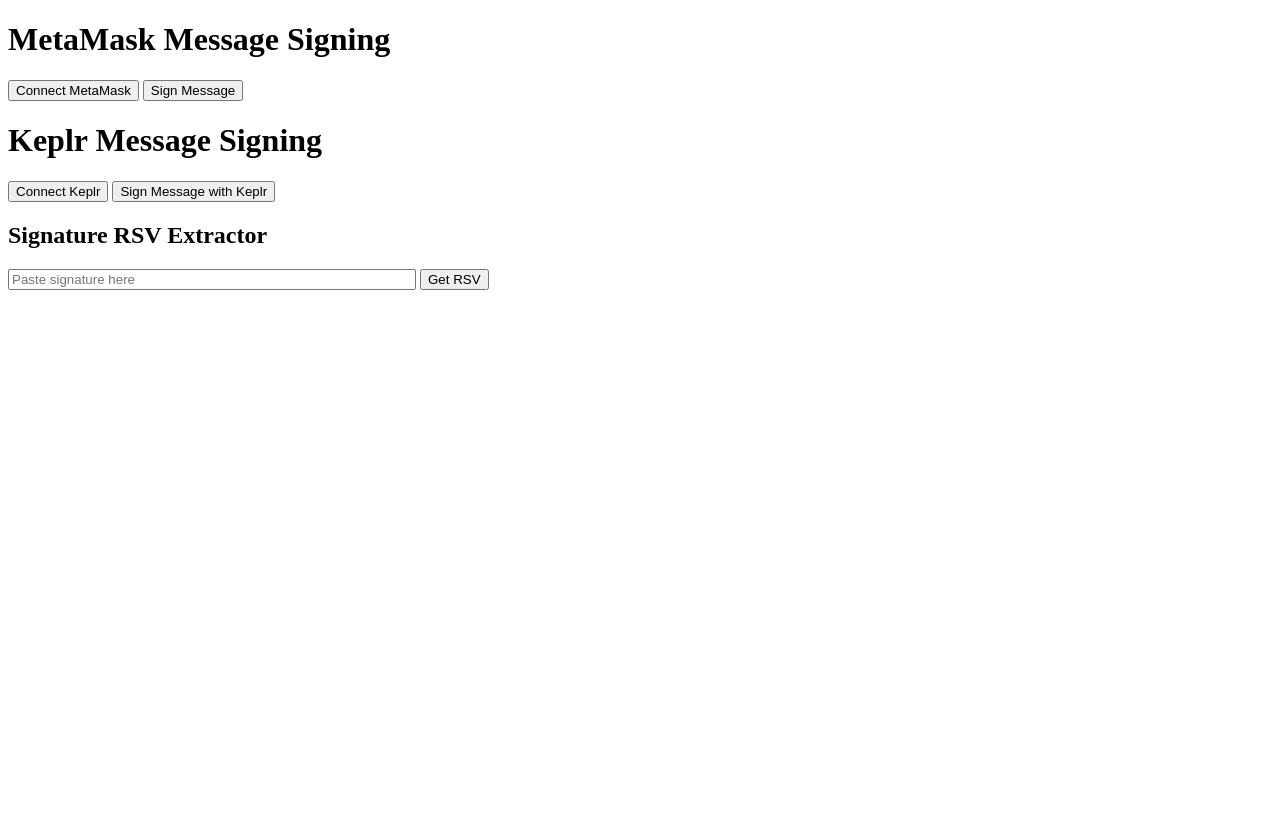
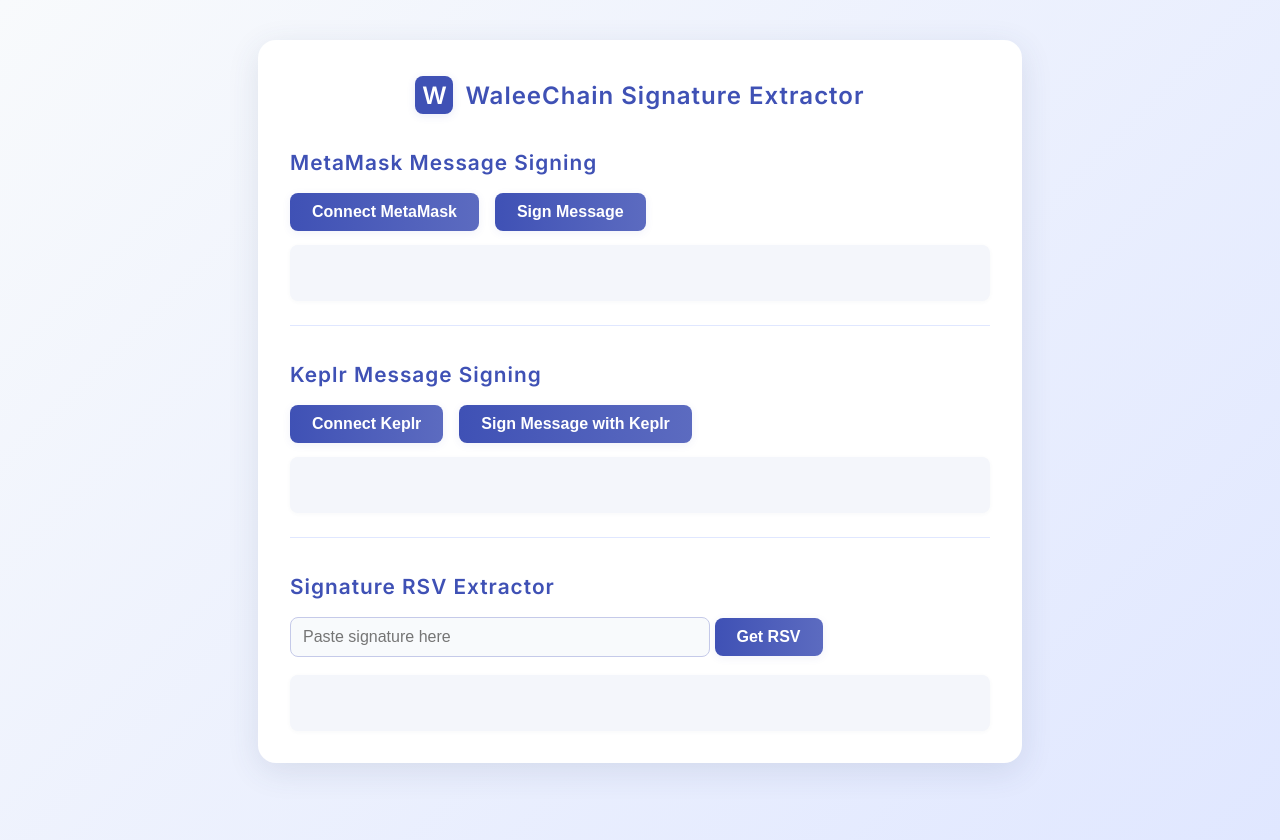
Before and after one commit to asadalisiyal/message-sign-off-chain, a website: page public/index.html in a window 1280 px wide. Before the commit the page ends 800 px from the top, so only its background shows below. Drawn offline with Linux system fonts and the light colour scheme.

Commit message:
refined UI

```diff
--- a/public/index.html
+++ b/public/index.html
@@ -4,25 +4,198 @@
 <head>
   <meta charset="UTF-8" />
   <meta name="viewport" content="width=device-width, initial-scale=1.0" />
-  <title>MetaMask Sign</title>
+  <title>Wallet Signature Demo</title>
   <script src="https://cdn.jsdelivr.net/npm/ethers@5.7.2/dist/ethers.umd.min.js"></script>
+  <link href="https://fonts.googleapis.com/css?family=Inter:400,600&display=swap" rel="stylesheet">
+  <style>
+    body {
+      font-family: 'Inter', Arial, sans-serif;
+      background: linear-gradient(135deg, #f8fafc 0%, #e0e7ff 100%);
+      margin: 0;
+      padding: 0;
+      min-height: 100vh;
+      color: #22223b;
+    }
+
+    .container {
+      max-width: 700px;
+      margin: 40px auto;
+      background: #fff;
+      border-radius: 18px;
+      box-shadow: 0 8px 32px rgba(60, 72, 107, 0.12);
+      padding: 36px 32px 32px 32px;
+    }
+
+    h1,
+    h2 {
+      font-weight: 600;
+      color: #3f51b5;
+      margin-bottom: 18px;
+      letter-spacing: 1px;
+    }
+
+    h2 {
+      margin-top: 36px;
+      font-size: 1.3em;
+    }
+
+    .section {
+      margin-bottom: 32px;
+      padding-bottom: 24px;
+      border-bottom: 1px solid #e0e7ff;
+    }
+
+    .section:last-child {
+      border-bottom: none;
+      margin-bottom: 0;
+      padding-bottom: 0;
+    }
+
+    .btn-group {
+      display: flex;
+      gap: 16px;
+      margin-bottom: 14px;
+    }
+
+    button {
+      background: linear-gradient(90deg, #3f51b5 0%, #5c6bc0 100%);
+      color: #fff;
+      border: none;
+      border-radius: 8px;
+      padding: 10px 22px;
+      font-size: 1em;
+      font-weight: 600;
+      cursor: pointer;
+      transition: background 0.2s;
+      box-shadow: 0 2px 8px rgba(63, 81, 181, 0.08);
+    }
+
+    button:hover {
+      background: linear-gradient(90deg, #283593 0%, #3f51b5 100%);
+    }
+
+    .output {
+      background: #f4f6fb;
+      border-radius: 8px;
+      padding: 14px 18px;
+      margin-top: 8px;
+      font-size: 0.98em;
+      color: #22223b;
+      word-break: break-all;
+      min-height: 28px;
+      box-shadow: 0 1px 4px rgba(60, 72, 107, 0.04);
+    }
+
+    input[type="text"] {
+      width: 100%;
+      max-width: 420px;
+      padding: 10px 12px;
+      border: 1px solid #c5cae9;
+      border-radius: 8px;
+      font-size: 1em;
+      margin-bottom: 10px;
+      background: #f8fafc;
+      transition: border 0.2s;
+      box-sizing: border-box;
+    }
+
+    input[type="text"]:focus {
+      border: 1.5px solid #3f51b5;
+      outline: none;
+      background: #fff;
+    }
+
+    @media (max-width: 800px) {
+      .container {
+        max-width: 98vw;
+        padding: 18px 8vw;
+      }
+    }
+
+    @media (max-width: 500px) {
+      .container {
+        padding: 12px 2vw;
+      }
+
+      button,
+      input[type="text"] {
+        font-size: 0.98em;
+        padding: 8px 10px;
+      }
+    }
+
+    .brand {
+      display: flex;
+      align-items: center;
+      gap: 12px;
+      margin-bottom: 28px;
+    }
+
+    .brand-logo {
+      width: 38px;
+      height: 38px;
+      border-radius: 8px;
+      background: #3f51b5;
+      display: flex;
+      align-items: center;
+      justify-content: center;
+      color: #fff;
+      font-size: 1.5em;
+      font-weight: 700;
+      box-shadow: 0 2px 8px rgba(63, 81, 181, 0.12);
+    }
+
+    .brand-title {
+      font-size: 1.3em;
+      font-weight: 700;
+      color: #3f51b5;
+      letter-spacing: 1px;
+    }
+
+    .label {
+      font-size: 1em;
+      font-weight: 500;
+      color: #22223b;
+      margin-bottom: 6px;
+      display: block;
+    }
+  </style>
 </head>
 
 <body>
-  <h1>MetaMask Message Signing</h1>
+  <div class="container">
+    <div class="brand" style="justify-content: center; text-align: center;">
+      <div class="brand-logo">W</div>
+      <div class="brand-title" style="font-size:1.5em; font-weight:700; color:#3f51b5; letter-spacing:1px; text-align:center;">
+        WaleeChain Signature Extractor
+      </div>
+    </div>
+
+    <div class="section">
+      <h2>MetaMask Message Signing</h2>
+      <div class="btn-group">
         <button id="connect">Connect MetaMask</button>
         <button id="sign">Sign Message</button>
-  <div id="metamask-output"></div>
+      </div>
+      <div id="metamask-output" class="output"></div>
+    </div>
 
-  <h1>Keplr Message Signing</h1>
+    <div class="section">
+      <h2>Keplr Message Signing</h2>
+      <div class="btn-group">
         <button id="connect-keplr">Connect Keplr</button>
         <button id="sign-keplr">Sign Message with Keplr</button>
-  <div id="keplr-output"></div>
+      </div>
+      <div id="keplr-output" class="output"></div>
+    </div>
 
+    <div class="section">
       <h2>Signature RSV Extractor</h2>
-  <input type="text" id="signature-input" placeholder="Paste signature here" style="width: 400px;" />
+      <input type="text" id="signature-input" placeholder="Paste signature here" />
       <button id="get-rsv">Get RSV</button>
-  <div id="rsv-output"></div>
+      <div id="rsv-output" class="output"></div>
+    </div>
+  </div>
 
   <script>
     document.addEventListener("DOMContentLoaded", function () {
```
Lines whose indentation alone changed are shown as unchanged.
